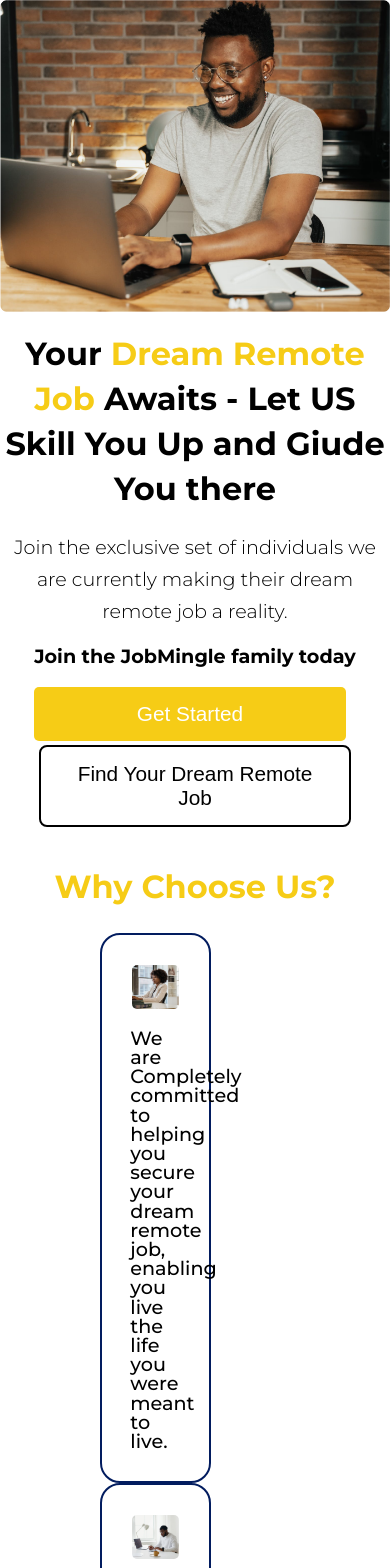
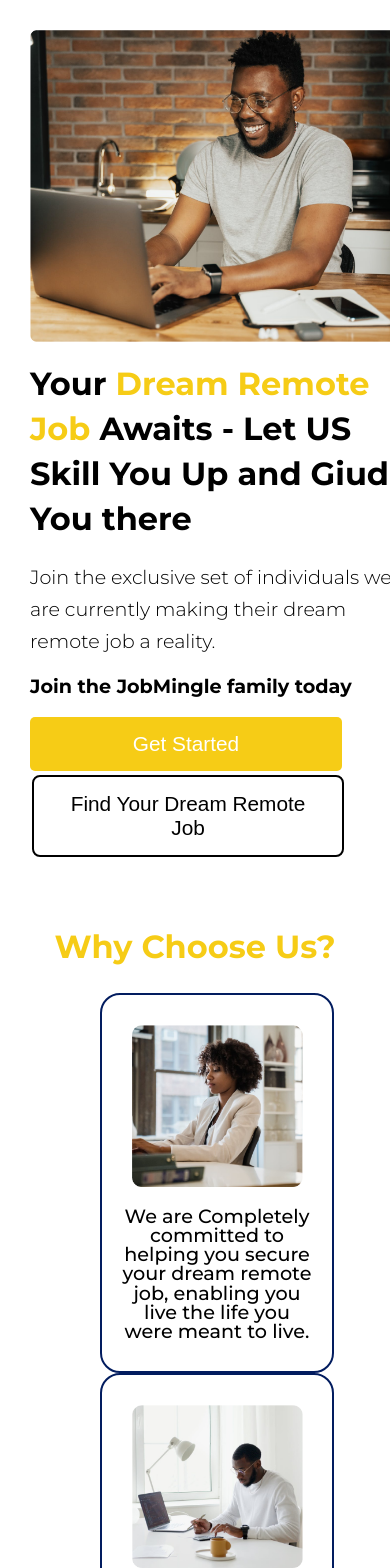
Before and after one commit to hanif1201/jobmingle, a React (Vite) app: page / in a window 390 px wide. Shown: the top 1568 px of the page. Built offline with nearby package versions, Linux system fonts and the light colour scheme.

Commit message:
hero mobile view updated

```diff
--- a/src/components/Styles/Choose.css
+++ b/src/components/Styles/Choose.css
@@ -56,8 +56,35 @@
     padding: 20px 100px;
   }
 
+  .choose__section {
+    margin: 40px 0;
+  }
+
   .choose__section__title {
     font-size: 2rem;
     font-weight: 600;
   }
+
+  .choose__section__content {
+    display: flex;
+    flex-direction: column;
+    width: 100%;
+    height: 100%;
+    border: 2px solid #021c5f;
+    border-radius: 20px;
+    display: flex;
+    padding: 30px 20px;
+    margin-right: 30px;
+
+    align-items: center;
+  }
+
+  .choose__title {
+    width: 100%;
+    text-align: center;
+  }
+
+  .choose__image {
+    width: 90%;
+  }
 }
--- a/src/components/Styles/Hero.css
+++ b/src/components/Styles/Hero.css
@@ -83,7 +83,7 @@
   .hero__section {
     display: flex;
     flex-direction: column-reverse;
-    padding: 0;
+    padding: 30px;
     width: 100%;
   }
 
@@ -91,7 +91,7 @@
     display: flex;
     flex-direction: column;
     justify-content: flex-end;
-    text-align: center;
+    text-align: left;
   }
 
   .hero__section__content__title {
```
Also changed, not shown: src/components/Carosel.jsx (added, +39 -0 lines).
